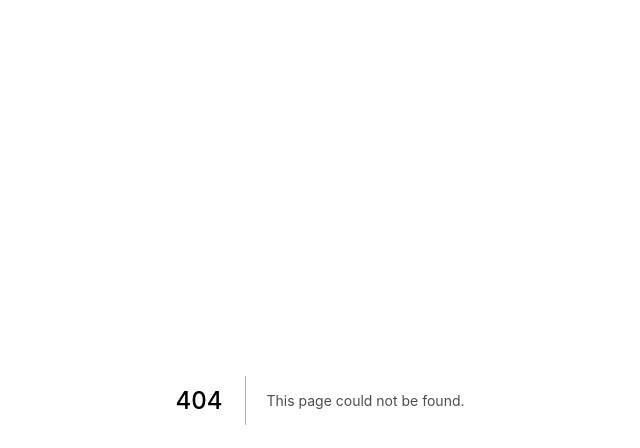
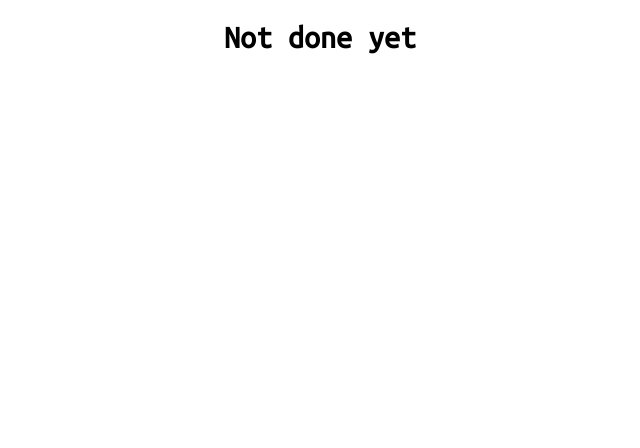
Before and after one commit to Evan-Nishi/personal-site-v2, a Next.js app: page /fields in a window 1280 px wide. Before the commit this address had no page. Shown: the top 448 px of the page, without its empty margins (320-960 px from the left). Built offline with nearby package versions, Linux system fonts and the light colour scheme.

Commit message:
ooh new stuff

```diff
--- a/src/components/Header.tsx
+++ b/src/components/Header.tsx
@@ -6,7 +6,7 @@ export default class Header extends React.Component{
         return(
             <div id="header" className="animated fadeIn delay-2s">
                 <a className="button" href="/Resume.png">Resume</a>
-                <a className="button" href="/contact">Contact</a>
+                <a className="button" href="/coming-soon">Contact</a>
             </div>
         )
     }
--- a/src/pages/_error.tsx
+++ b/src/pages/_error.tsx
@@ -4,7 +4,7 @@ import Layout from '../components/Layout'
 export default class Error extends React.Component{
     render(){
         return(
-            <Layout>
+            <Layout Title="page not found">
                 <h1>404</h1>
                 <h2 className="errormessage">Page not found</h2>
                 <img id="coffee" src="/dev.png"/>
--- /dev/null
+++ b/src/pages/fields.tsx
@@ -0,0 +1,62 @@
+import React from 'react'
+
+interface Props{
+    step: number
+}
+
+export default class Fields extends React.Component<Props>{
+    static getInitialProps(){
+        const step = 1
+        return { step }
+    }
+
+    render(){
+        const { step } = this.props
+        switch(step){
+            case 1:
+                return(<Info/>)
+            case 2:
+                return(<Calendar/>)
+            case 3:
+                return(<Method/>)
+            case 4:
+                return(<Confirmation/>)
+        }
+    }
+}
+
+export class Info extends React.Component{
+    render(){
+        return(
+            <h1>Not done yet</h1>
+            //TODO add info forms
+        )
+    }
+}
+
+export class Calendar extends React.Component{
+    render(){
+        return(
+            <h1>Not done yet</h1>
+            //TODO add calendar
+        )
+    }
+}
+
+export class Method extends React.Component{
+    render(){
+        return(
+            <h1>Not done yet</h1>
+            //TODO add contact method dropdown
+        )
+    }
+}
+
+export class Confirmation extends React.Component{
+    render(){
+        return(
+            <h1>Not done yet</h1>
+            //TODO add confirm
+        )
+    }
+}
--- a/src/pages/index.tsx
+++ b/src/pages/index.tsx
@@ -1,11 +1,12 @@
 import Layout from '../components/Layout'
 import Header from '../components/Header'
 import React from 'react'
+import Head from 'next/head'
 
 export default class Index extends React.Component {
     render(){
         return(
-            <Layout>
+            <Layout Title="Evan Nishi">
                 <div>
                     <img src="/barseg1.png" id="TopBar" className="animated slideInRight"/>
                     <img src="/topbar2.png" id="SmolBar" className="animated slideInRight"/>
--- a/src/styles.css
+++ b/src/styles.css
@@ -70,7 +70,7 @@ img{
 }
 
 a{
-    margin-left: 4%;
+    margin-left: 5%;
     color: #4D4D4D;
     font-size: 45px;
     width: 5%;
@@ -91,7 +91,7 @@ a{
     background: white;
     text-decoration: none;
     width: 100%;
-    padding: 5px;
+    padding: 1%;
     background-color: white;
     flex-direction: row;
 }
@@ -124,6 +124,7 @@ a{
 }
 
 .errormessage{
+    text-decoration: none;
     color: black;
     text-align: center;
 }
```
Also changed, not shown: src/components/Layout.tsx (+7 -3 lines), src/pages/coming-soon.tsx (added, +15 -0 lines), src/pages/contact.tsx (added, +11 -0 lines), 5 other files (tests, documents, lock files or other folders).
